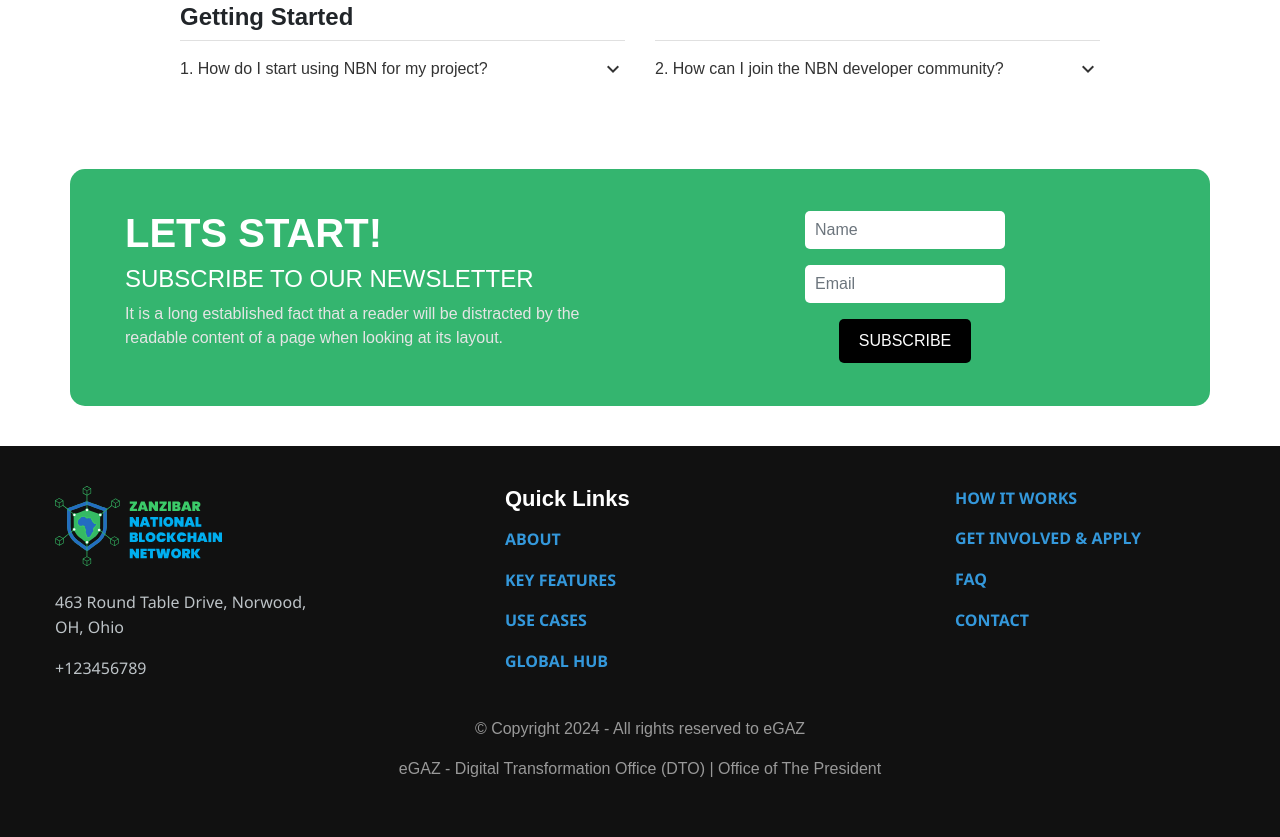
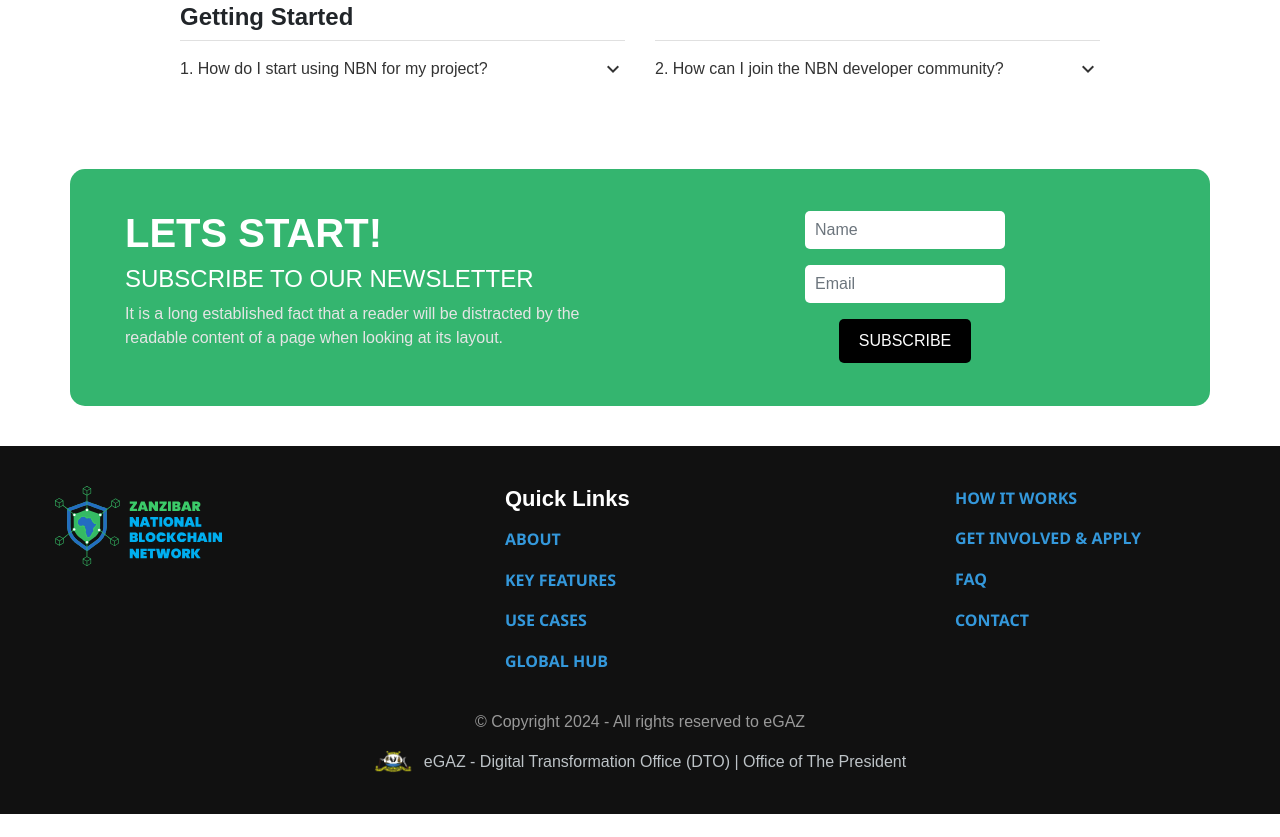
Before and after one commit to PingalaSoftware/nbn.africa, a website built with Parcel: page index.html in a window 1280 px wide. Shown: the part 6102-6939 px from the top of the page. After the commit the page ends 6916 px from the top, so only its background shows below. Built offline with nearby package versions, Linux system fonts and the light colour scheme; some icons are missing.

Commit message:
updated footer

```diff
--- a/css/footer-section.css
+++ b/css/footer-section.css
@@ -182,3 +182,22 @@
     font-size: 16px;
     font-weight: 500;
 }
+
+.footer-info {
+    display: flex;
+    align-items: center;
+    justify-content: center;
+    gap: 10px; /* Adds space between the image and text */
+    margin-top: 10px;
+}
+
+.footer-logo-image {
+    max-width: 40px; /* Reduced icon size */
+    height: auto;
+}
+
+.footer-text {
+    font-size: 16px;
+    color: #bdc3c7;
+    margin: 0;
+}
--- a/index.html
+++ b/index.html
@@ -1469,8 +1469,8 @@
                             class="shared-logo mb-4"
                         />
                     </a>
-                    <p>463 Round Table Drive, Norwood, OH, Ohio</p>
-                    <p>+123456789</p>
+                    <!-- <p>463 Round Table Drive, Norwood, OH, Ohio</p>
+                    <p>+123456789</p> -->
                     <div class="social-icons d-flex justify-content-start">
                         <!-- <a class="mx-2" href="#"
                             ><img
@@ -1527,10 +1527,19 @@
             </div>
             <div class="text-center">
                 <p>&copy; Copyright 2024 - All rights reserved to eGAZ</p>
-                <p>
-                    eGAZ - Digital Transformation Office (DTO) | Office of The
-                    President
-                </p>
+                <div
+                    class="footer-info d-flex align-items-center justify-content-center"
+                >
+                    <img
+                        src="assets/zanzibar-govt.png"
+                        alt="govt"
+                        class="footer-logo-image"
+                    />
+                    <p class="footer-text">
+                        eGAZ - Digital Transformation Office (DTO) | Office of
+                        The President
+                    </p>
+                </div>
             </div>
         </footer>
 
```
Also changed, not shown: assets/zanzibar-govt.png (added).
